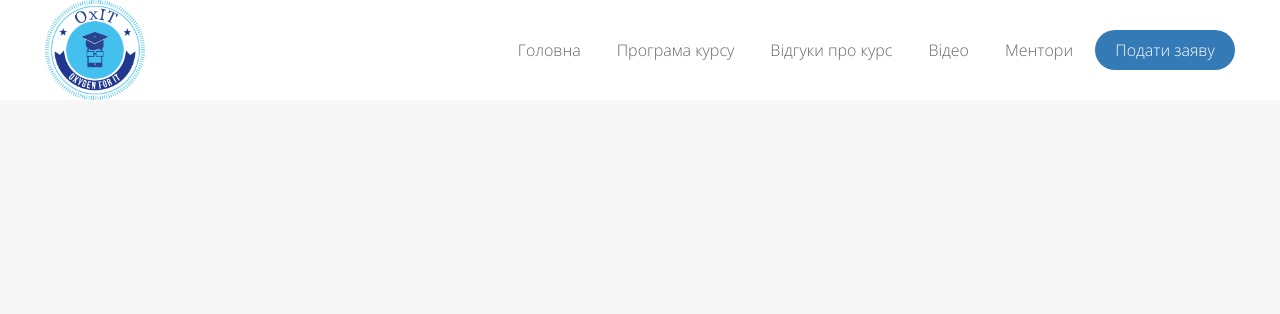
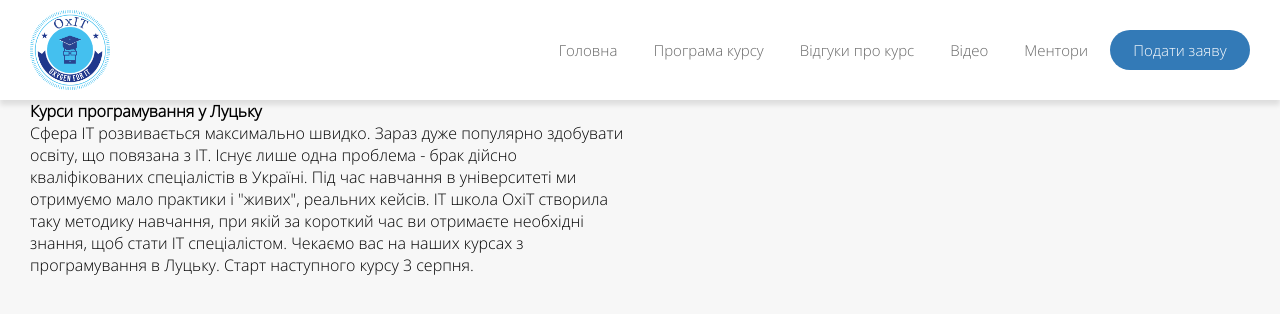
Before and after one commit to unseenPrime/unseen_layout4, a website: page index.html in a window 1280 px wide. Drawn offline with Linux system fonts and the light colour scheme.

Commit message:
Added the content of the left block and fixed the adaptive header

```diff
--- a/index.html
+++ b/index.html
@@ -20,6 +20,7 @@
             <div class="burger__line"></div>
             <div class="burger__line"></div>
         </div>
+        <!--Menu-->
         <div class="menu">
             <ul>
                 <li><a href="#" class="menu__link">Головна</a></li>
@@ -34,9 +35,28 @@
 </div>
 </header>
 <!--Content-->
-<div class="statement">
+<div class="content">
+    <div class="content__container">
+        <div class="content__container-left">
+            <h1>
+                Курси програмування у Луцьку
+            </h1>
+            <p>
+                Сфера IT розвивається максимально швидко. Зараз дуже популярно здобувати освіту,
+                що повязана з IT. Існує лише одна проблема - брак дійсно кваліфікованих спеціалістів в Україні.
+                Під час навчання в університеті ми отримуємо мало практики і "живих", реальних кейсів.
+                IT школа OxiT створила таку методику навчання, при якій за короткий час ви отримаєте
+                необхідні знання, щоб стати IT спеціалістом. Чекаємо вас на наших курсах з програмування
+                в Луцьку. Старт наступного курсу 3 серпня.
 
+            </p>
+        </div>
+        <div class="content__container-right">
+
+        </div>
+    </div>
 </div>
+
 <script src="js/script.js"></script>
 </body>
 </html>
--- a/scss/_content.scss
+++ b/scss/_content.scss
@@ -1 +1,17 @@
-@import "statement";
+.content{
+  padding-top: 100px;
+  height: 765px;
+  width: 100%;
+  background-color: #f7f7f7;
+
+  &__container{
+    height: 100%;
+    max-width: 1250px;
+    margin: auto;
+    padding: 0 15px;
+
+    &-left{
+      width: 600px;
+    }
+  }
+}
--- a/scss/_header.scss
+++ b/scss/_header.scss
@@ -3,11 +3,12 @@
   position: fixed;
   width: 100%;
   height: 100px;
+  box-shadow: 0 5px 5px rgba(0, 0, 0, 0.1);
   &__container{
     display: flex;
     flex-direction: row;
     justify-content: space-between;
-    max-width: 1220px;
+    max-width: 1250px;
     height: 100%;
     margin: 0 auto;
     padding: 0 15px;
@@ -18,8 +19,9 @@
     }
   }
   &__logo{
-    width: 100px;
-    height: 100%;
+    margin-top: 10px;
+    width: 80px;
+    height: 80px;
   }
 }
 
--- a/scss/_menu.scss
+++ b/scss/_menu.scss
@@ -38,7 +38,7 @@ $btn-text-color:#ffffff;
       }
 
       a {
-
+        font-size: 15px;
         color: #666666;
         &:hover{
           color: $btn-bg-color;
```
Also changed, not shown: css/style.css, 1 other file.
